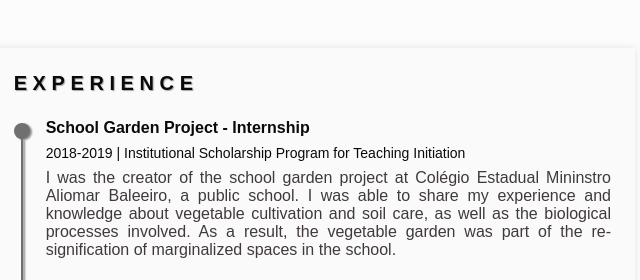
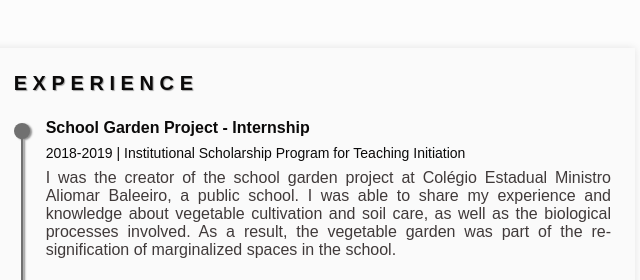
Before and after one commit to murillocosta/curriculo, a plain HTML site: page index.html in a window 1280 px wide. Shown: the top 280 px of the page, 489-1129 px from the left. Drawn offline with nearby package versions, Linux system fonts and the light colour scheme.

Commit message:
Update index.html

```diff
--- a/index.html
+++ b/index.html
@@ -211,7 +211,7 @@
                                 <h3 class="experience__title"> School Garden Project - Internship</h3>
                                 <span class="experience__company">2018-2019 | Institutional Scholarship Program for Teaching Initiation</span>
                                 <span class="experience__description">I was the creator of the school garden project at
-                                    Colégio Estadual Mininstro Aliomar Baleeiro, a public school. I was able to share my
+                                    Colégio Estadual Ministro Aliomar Baleeiro, a public school. I was able to share my
                                     experience and knowledge about vegetable cultivation and soil care, as well as the
                                     biological processes involved. As a result, the vegetable garden was part of the
                                     re-signification of marginalized spaces in the school.</span>
```
